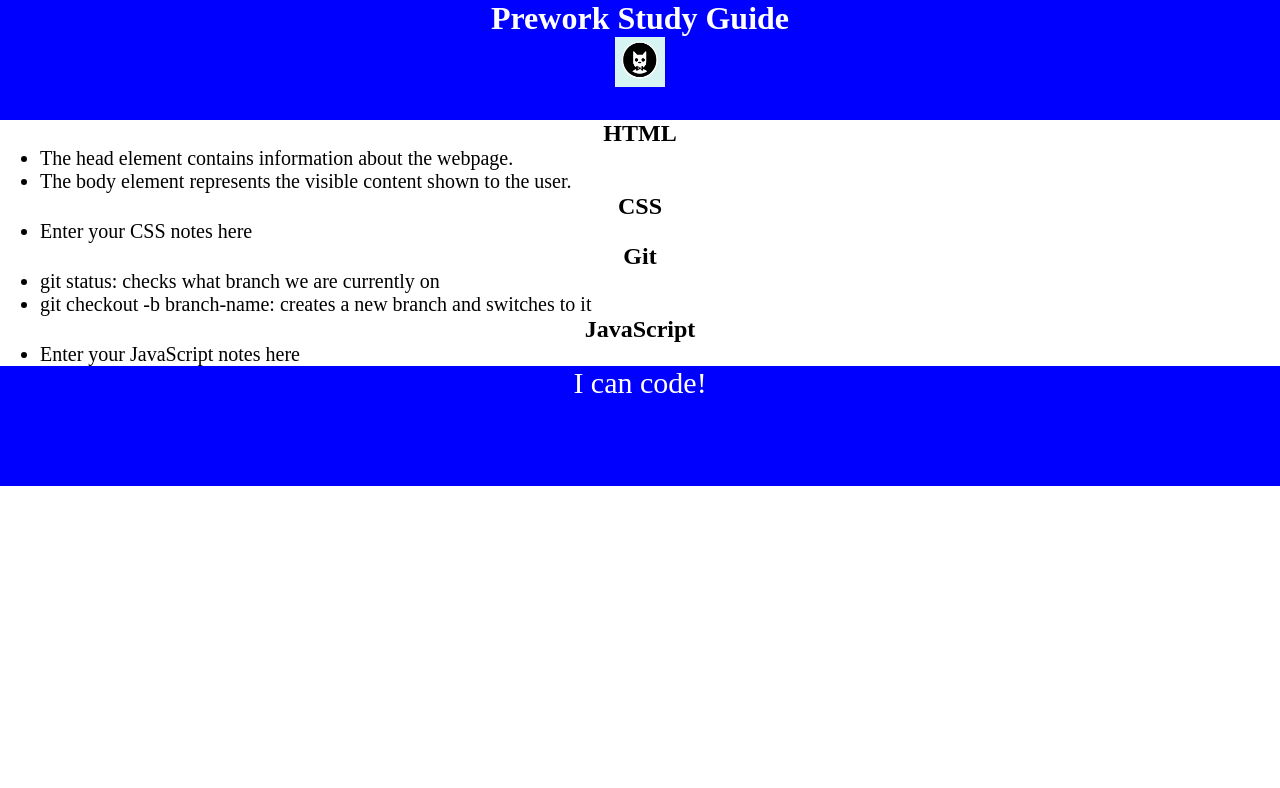
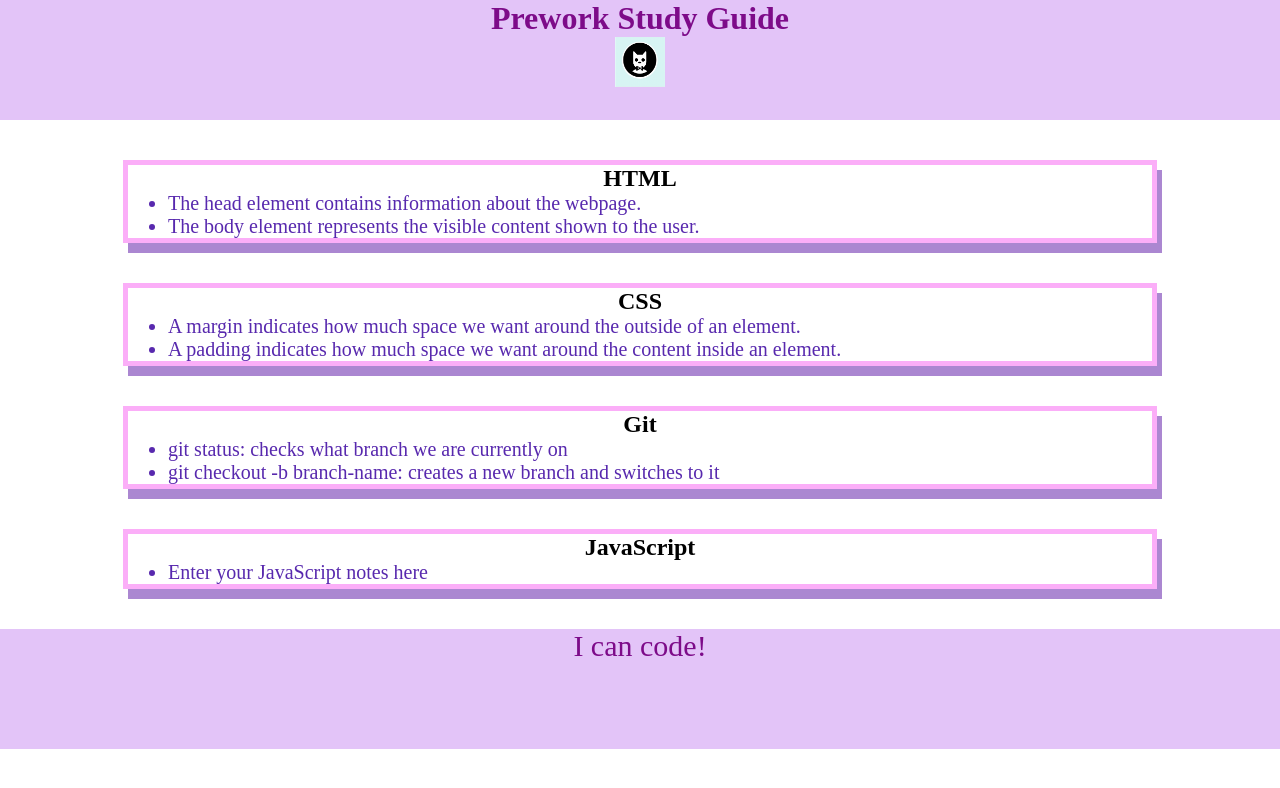
Before and after one commit to intoorusive/prework-study-guide, a plain HTML site: page index.html in a window 1280 px wide. Drawn offline with Linux system fonts and the light colour scheme.

Commit message:
added CSS to project

```diff
--- a/assets/style.css
+++ b/assets/style.css
@@ -7,8 +7,8 @@ header,
 footer {
     width: 100%;
     height: 120px;
-    background-color: blue;
-    color: white;
+    background-color: rgb(227, 196, 248);
+    color: rgb(125, 11, 137);
 }
 
 h1,
@@ -27,9 +27,17 @@ img {
 ul {
     padding-left: 40px;
     font-size: 20px;
+    color: rgb(88, 41, 174);
 }
 
 p {
     text-align: center;
     font-size: 30px;
   }
+
+  .card {
+    width: 80%;
+    margin: 40px auto;
+    border: 5px solid rgb(251, 174, 248);
+    box-shadow: 5px 10px #ab87d1;
+  }
--- a/index.html
+++ b/index.html
@@ -24,7 +24,8 @@
       <section class="card" id="css-section">
         <h2>CSS</h2>
         <ul>
-          <li>Enter your CSS notes here</li>
+          <li>A margin indicates how much space we want around the outside of an element.</li>
+          <li>A padding indicates how much space we want around the content inside an element.</li>
         </ul>
       </section>
 
@@ -34,6 +35,7 @@
           <li>git status: checks what branch we are currently on</li>
           <li>git checkout -b branch-name: creates a new branch and switches to it</li>
         </ul>
+
       </section>
 
       <section class="card" id="javascript-section">
```
